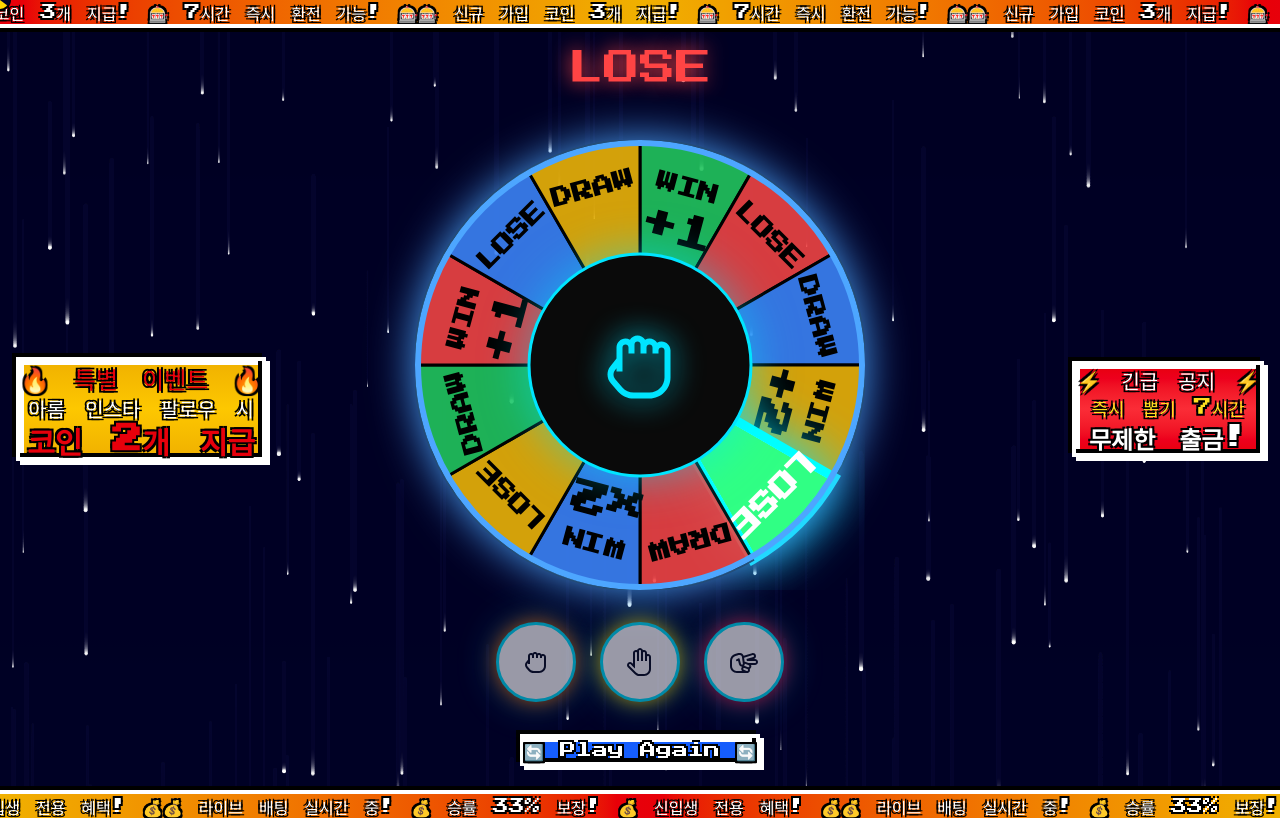
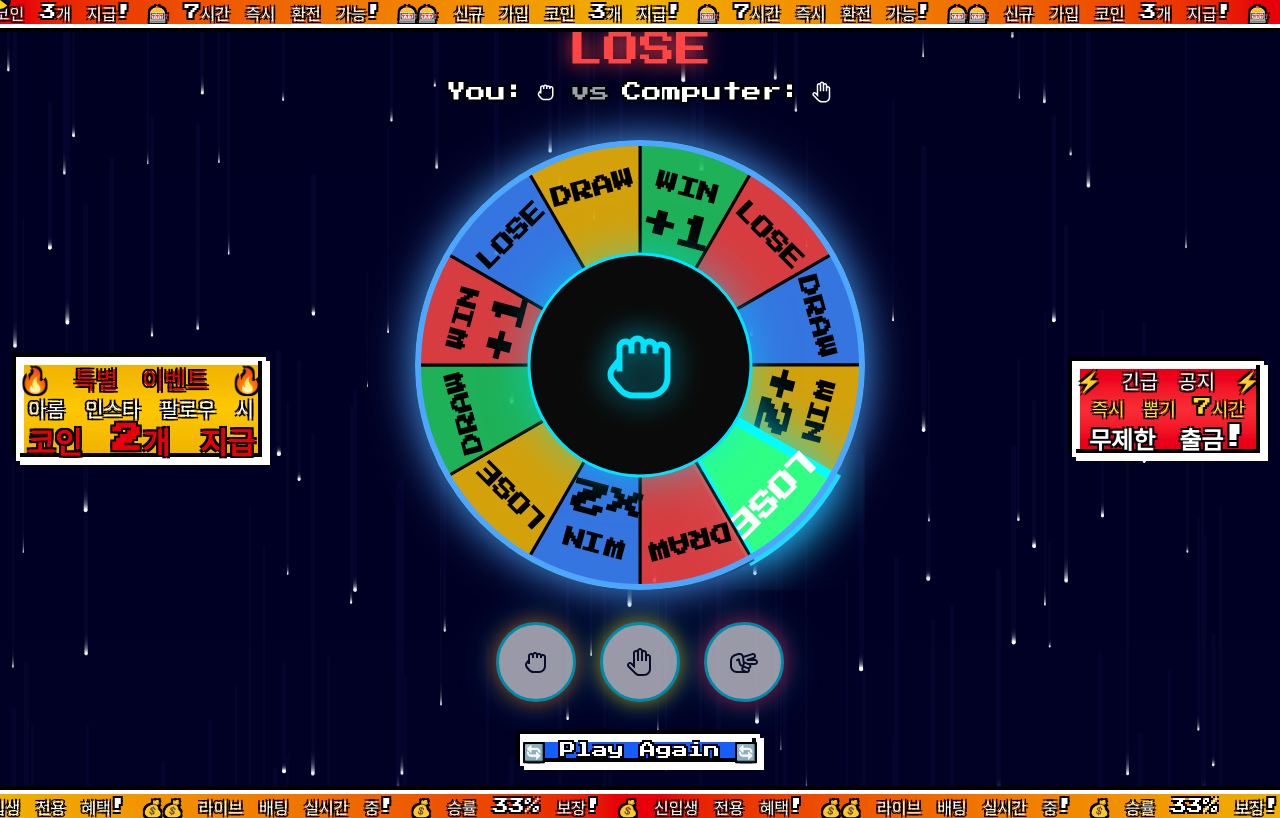
Before and after one commit to lastro1206/jjang-ggam-bbo, a Next.js app: page / in a window 1280 px wide. Both pictures are taken after a click on the button 536 px from the left and 662 px from the top of the page. Built offline with nearby package versions, Linux system fonts and the light colour scheme; a web font is replaced by a local one.

Commit message:
feat: 컴퓨터 선택 보이게

```diff
--- a/app/page.tsx
+++ b/app/page.tsx
@@ -231,14 +231,15 @@ export default function Home() {
       <main className='relative z-10 flex flex-grow flex-col items-center justify-center p-4'>
         <div className='flex flex-col items-center w-full max-w-[600px] gap-8'>
           {/* RESULT AREA */}
-          <div className='h-20 flex items-center justify-center'>
+          <div className='h-20 flex flex-col items-center justify-center gap-2'>
             <AnimatePresence mode='wait'>
               {result && !isSpinning && (
                 <motion.div
                   key={result}
                   initial={{ opacity: 0, scale: 0 }}
                   animate={{ opacity: 1, scale: 1 }}
-                  exit={{ opacity: 0, scale: 0 }}>
+                  exit={{ opacity: 0, scale: 0 }}
+                  className='flex flex-col items-center gap-2'>
                   <div
                     className='text-2xl md:text-4xl pixel-text text-center'
                     style={{
@@ -261,6 +262,23 @@ export default function Home() {
                       ? "LOSE"
                       : "DRAW"}
                   </div>
+                  {playerChoice && computerChoice && (
+                    <div className='text-lg md:text-xl pixel-text text-white flex items-center gap-3'>
+                      <span className='flex items-center gap-2'>
+                        <span>You:</span>
+                        <span className='text-2xl'>
+                          {getChoiceIcon(playerChoice)}
+                        </span>
+                      </span>
+                      <span className='text-gray-400'>vs</span>
+                      <span className='flex items-center gap-2'>
+                        <span>Computer:</span>
+                        <span className='text-2xl'>
+                          {getChoiceIcon(computerChoice)}
+                        </span>
+                      </span>
+                    </div>
+                  )}
                 </motion.div>
               )}
             </AnimatePresence>
```
